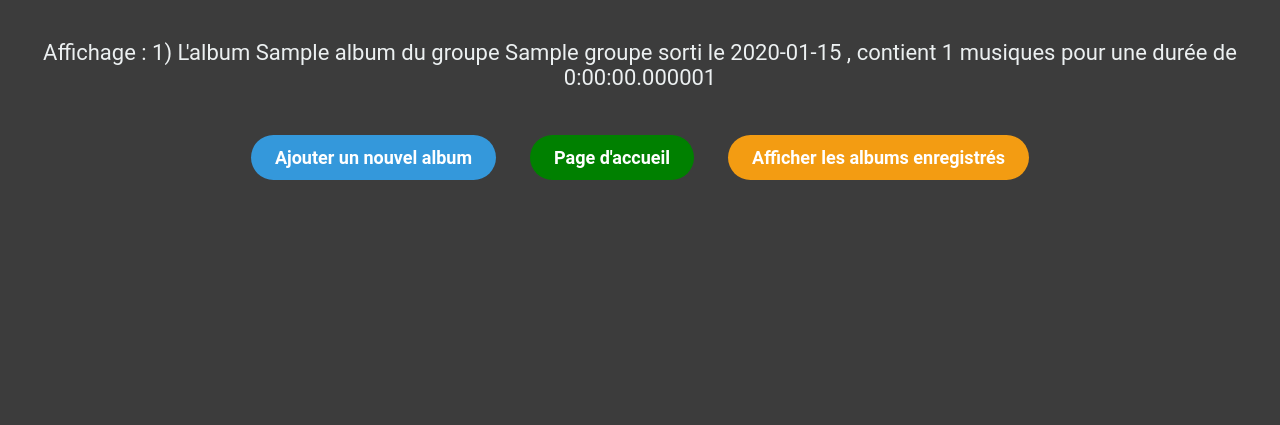
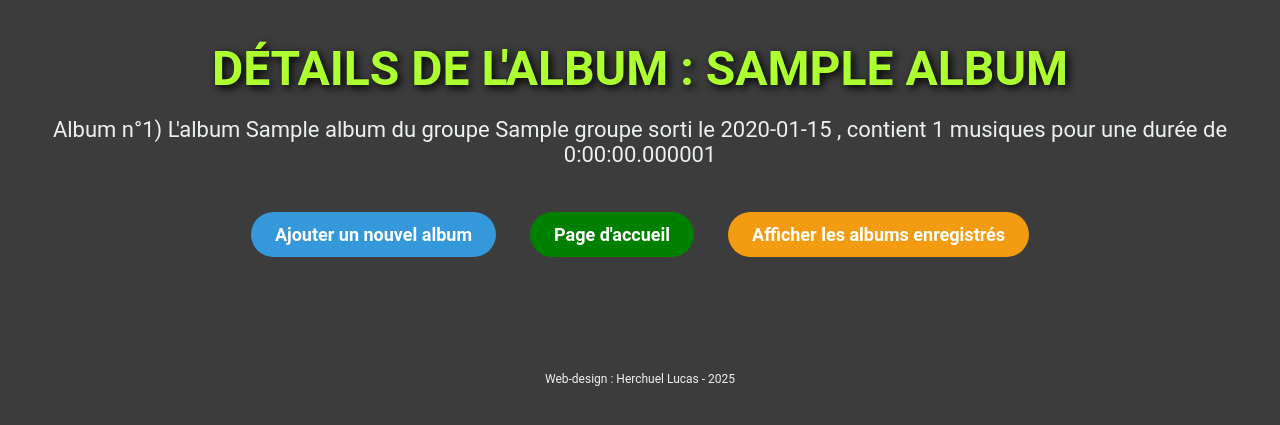
Before and after one commit to Lucas-hrl/Tp_groupe_album_musique, a Django app: page /artistes/afficher_un_album/1/ in a window 1280 px wide. Shown: the top 425 px of the page. Run offline with Django 5.2, Linux system fonts and the light colour scheme; tables that the repository leaves empty hold one stand-in row (values such as "Sample post").

Commit message:
modif style des pages

```diff
--- a/TP_contenant_contenu-master/Groupe_musique/artistes/models.py
+++ b/TP_contenant_contenu-master/Groupe_musique/artistes/models.py
@@ -23,9 +23,7 @@ class Groupe(models.Model):
     annee_creation = models.IntegerField(blank=False)
     style_musique = models.CharField(max_length=50, choices=STYLES, blank=False)
     nbr_album = models.IntegerField()
-    nationalite = models.CharField(max_length=100, blank=False)
-
-
+    nationalite = models.CharField(max_length=100)
 
     def __str__(self):
         return self.nom
@@ -35,7 +33,7 @@ class Groupe(models.Model):
         return chaine
 
     def dico(self):
-        return {"nom":self.nom,"annee_creation":self.annee_creation}
+        return {"nom":self.nom,"annee_creation":self.annee_creation,"style_musique":self.style_musique,"nbr_album":self.nbr_album,"nationalite":self.nationalite}
 
 
 
--- a/TP_contenant_contenu-master/Groupe_musique/artistes/static/artistes/style.css
+++ b/TP_contenant_contenu-master/Groupe_musique/artistes/static/artistes/style.css
@@ -4,8 +4,6 @@
     padding: 0;
     box-sizing: border-box;
 }
-
-
 
 li {
     list-style: none;
@@ -101,3 +99,9 @@ a {
 a:hover {
     background-color: #34495e;
 }
+
+footer {
+    margin-top: 100px;
+    text-align: center;
+    font-size: 12px;
+}
--- a/TP_contenant_contenu-master/Groupe_musique/artistes/templates/artistes/afficher_all.html
+++ b/TP_contenant_contenu-master/Groupe_musique/artistes/templates/artistes/afficher_all.html
@@ -28,5 +28,6 @@
             <a class="bouton_accueil" href="../index/">Page d'accueil</a>
         </div>
     </main>
+    <footer>Web-design : Herchuel Lucas - 2025</footer>
 </body>
 </html>
--- a/TP_contenant_contenu-master/Groupe_musique/artistes/templates/artistes/afficher_all_album.html
+++ b/TP_contenant_contenu-master/Groupe_musique/artistes/templates/artistes/afficher_all_album.html
@@ -27,5 +27,6 @@
         <a class="bouton_ajout" href="/artistes/ajout_album/">Ajouter un album</a>
         <a class="bouton_accueil" href="/artistes/index/">Page d'accueil</a>
     </div>
+    <footer>Web-design : Herchuel Lucas - 2025</footer>
 </body>
 </html>
--- a/TP_contenant_contenu-master/Groupe_musique/artistes/templates/artistes/afficher_un.html
+++ b/TP_contenant_contenu-master/Groupe_musique/artistes/templates/artistes/afficher_un.html
@@ -15,5 +15,6 @@
     <a class="bouton_ajout" href="/artistes/formulaire/">Ajouter un nouveau groupe</a>
     <a class="bouton_accueil" href="/artistes/index/">Page d'accueil</a>
     <a class="bouton_afficher" href="/artistes/afficher_all/">Afficher les groupes enregistrés</a>
+    <footer>Web-design : Herchuel Lucas - 2025</footer>
 </body>
 </html>
--- a/TP_contenant_contenu-master/Groupe_musique/artistes/templates/artistes/afficher_un_album.html
+++ b/TP_contenant_contenu-master/Groupe_musique/artistes/templates/artistes/afficher_un_album.html
@@ -7,10 +7,14 @@
     <title>Affichage Album</title>
 </head>
 <body>
-    <p>Affichage : {{album.id}}) {{album}}</p>
+<header>
+        <h1>Détails de l'album : {{ album.nom_album }}</h1>
+</header>
+    <p>Album n°{{album.id}}) {{album}}</p>
 
     <a class="bouton_ajout" href="/artistes/ajout_album/">Ajouter un nouvel album</a>
     <a class="bouton_accueil" href="/artistes/index/">Page d'accueil</a>
     <a class="bouton_afficher" href="/artistes/afficher_all_album/">Afficher les albums enregistrés</a>
+    <footer>Web-design : Herchuel Lucas - 2025</footer>
 </body>
 </html>
--- a/TP_contenant_contenu-master/Groupe_musique/artistes/templates/artistes/ajout_album.html
+++ b/TP_contenant_contenu-master/Groupe_musique/artistes/templates/artistes/ajout_album.html
@@ -12,7 +12,7 @@
     </header>
 
     <div class="form-container">
-        {% if id != '' %}
+        {% if not id %}
             <form class="form" action="/artistes/traitement_album/" method="POST">
         {% else %}
             <form class="form" action="/artistes/traitement_update_album/{{id}}/" method="POST">
@@ -27,5 +27,6 @@
         <a class="bouton_accueil" href="/artistes/index/">Page d'accueil</a>
         <a class="bouton_afficher" href="/artistes/afficher_all_album/">Afficher les albums enregistrés</a>
     </div>
+    <footer>Web-design : Herchuel Lucas - 2025</footer>
 </body>
 </html>
--- a/TP_contenant_contenu-master/Groupe_musique/artistes/templates/artistes/formulaire.html
+++ b/TP_contenant_contenu-master/Groupe_musique/artistes/templates/artistes/formulaire.html
@@ -12,7 +12,7 @@
     </header>
 
     <div>
-        {% if id != '' %}
+        {% if not id %}
             <form class="form" action="/artistes/traitement/" method="POST">
         {% else %}
             <form class="form" action="/artistes/traitement_update/{{id}}/" method="POST">
@@ -27,5 +27,6 @@
         <a class="bouton_accueil" href="/artistes/index/">Page d'accueil</a>
         <a class="bouton_afficher" href="/artistes/afficher_all/">Afficher les groupes enregistrés</a>
     </div>
+    <footer>Web-design : Herchuel Lucas - 2025</footer>
 </body>
 </html>
--- a/TP_contenant_contenu-master/Groupe_musique/artistes/templates/artistes/index.html
+++ b/TP_contenant_contenu-master/Groupe_musique/artistes/templates/artistes/index.html
@@ -7,11 +7,14 @@
     <title>Accueil</title>
 </head>
 <body>
-    <h1>Accueil Discographie</h1>
+    <header>
+        <h1>Accueil Discographie</h1>
+    </header>
     <p>Bienvenue sur ce site qui permet de répertorier des groupes de musiques ainsi que leurs albums</p>
     <a class= "bouton_ajout" href="/artistes/formulaire/">Ajouter un groupe</a>
     <a class= "bouton_ajout" href="/artistes/ajout_album/">Ajouter un album</a>
     <a class= "bouton_afficher" href="/artistes/afficher_all/">Afficher les groupes</a>
     <a class= "bouton_afficher" href="/artistes/afficher_all_album/">Afficher les albums</a>
+    <footer>Web-design : Herchuel Lucas - 2025</footer>
 </body>
 </html>
```
